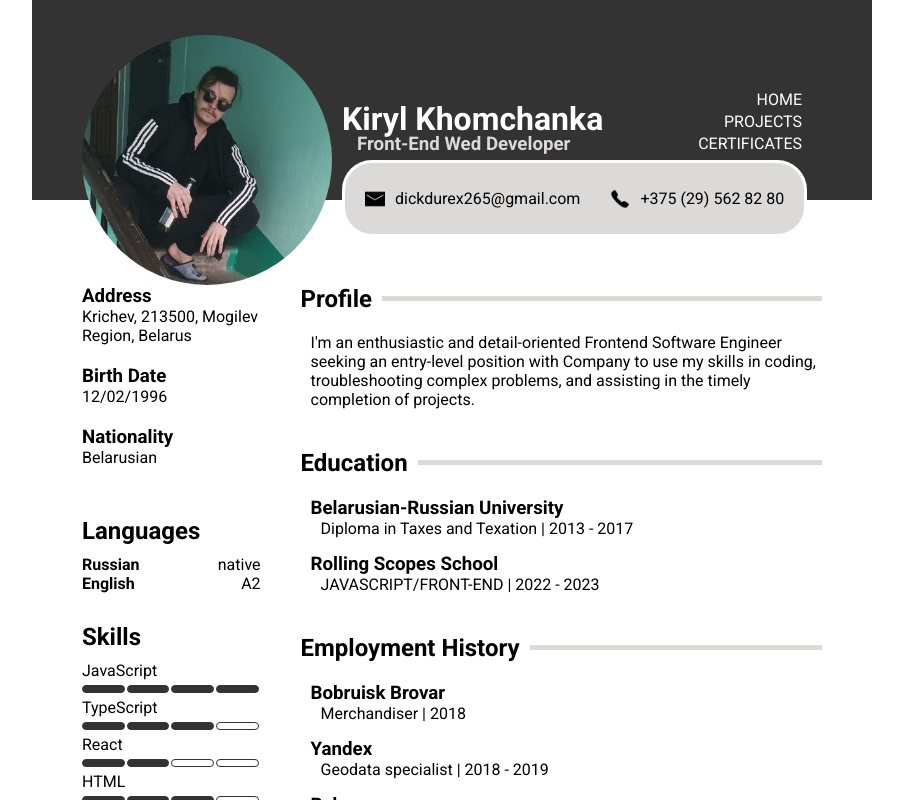
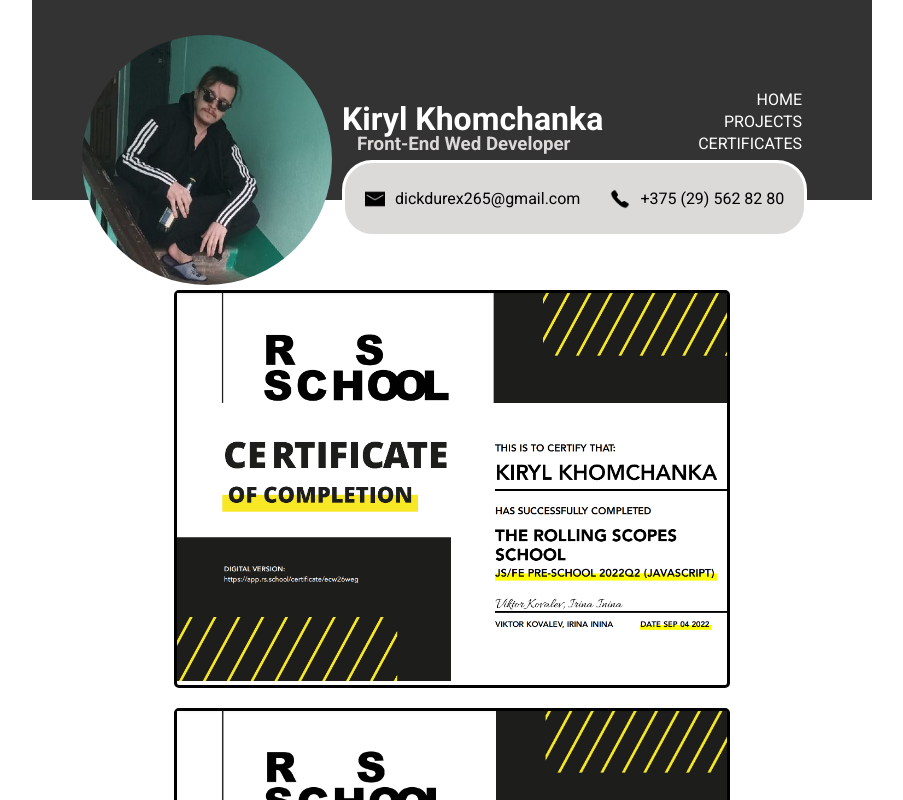
Before and after one commit to lickoneyou/CV, a React (Create React App) app in the folder cv/: page /Certificates in a window 1280 px wide. Shown: the top 800 px of the page, without its empty margins (188-1091 px from the left). Built offline with nearby package versions, Linux system fonts and the light colour scheme; the HTML template or start-up script is replaced by a standard one.

Commit message:
add certificates page

```diff
--- a/cv/src/App.css
+++ b/cv/src/App.css
@@ -8,3 +8,14 @@
   grid-template-rows: 200px 1fr 50px;
   grid-template-columns: 0.8fr 2fr;
 }
+
+.otherApp {
+  display: grid;
+  grid-template-areas:
+    'header header'
+    'main main'
+    'footer footer';
+  column-gap: 40px;
+  grid-template-rows: 200px 1fr 50px;
+  grid-template-columns: 0.8fr 2fr;
+}
--- a/cv/src/App.js
+++ b/cv/src/App.js
@@ -1,16 +1,37 @@
 import './App.css'
+import { BrowserRouter as Router, Route, Routes, Link } from 'react-router-dom'
 import Header from './Components/Header/Header'
 import Aside from './Components/Aside/Aside'
 import Main from './Components/Main/Main'
+import MainCertificates from './Components/Main/MainCertificates/MainCertificates'
+import MainProjects from './Components/Main/MainProjects/MainProjects'
 import Footer from './Components/Footer/Footer'
+import { useState } from 'react'
+
+window.addEventListener('hashchange', function () {
+  console.log('location changed!')
+})
 
 function App() {
-  return <div className="App">
-  <Header />
-  <Aside />
-  <Main />
-  <Footer />
-  </div>
+  const [state, setState] = useState('App')
+  return (
+    <>
+      <div className={state}>
+        <Header />
+        <Router>
+          <Routes>
+            <Route path="/" element={[<Main />, <Aside />]} />
+            <Route path="/Projects" element={<MainProjects st={setState} />} />
+            <Route
+              path="/Certificates"
+              element={<MainCertificates st={setState} />}
+            />
+          </Routes>
+        </Router>
+        <Footer />
+      </div>
+    </>
+  )
 }
 
 export default App
--- a/cv/src/Components/Main/MainCertificates/MainCertificates.jsx
+++ b/cv/src/Components/Main/MainCertificates/MainCertificates.jsx
@@ -26,8 +26,22 @@ const certificates = [
   },
 ]
 
-const MainCertificates = () => {
-  return <div>MainCertificates</div>
+const MainCertificates = (props) => {
+  props.st('otherApp')
+  return (
+    <main className={styles.MainCertificates}>
+      {certificates.map((el) => {
+        return (
+          <div className={styles.certificateWrapper} key={el.title}>
+            <a className={styles.aaa} href={el.link}>
+              <img src={el.img} alt={el.title} />
+              <span className={styles.img__mask}><b className={styles.title}>{el.title}</b></span>
+            </a>
+          </div>
+        )
+      })}
+    </main>
+  )
 }
 
 export default MainCertificates
--- a/cv/src/Components/Main/MainCertificates/MainCertificates.module.css
+++ b/cv/src/Components/Main/MainCertificates/MainCertificates.module.css
@@ -0,0 +1,51 @@
+.certificateWrapper img {
+  max-width: 550px;
+}
+
+.certificateWrapper {
+  border: 3px solid black;
+  margin-bottom: 20px;
+  border-radius: 5px;
+}
+
+.MainCertificates {
+  display: flex;
+  flex-direction: column;
+  align-items: center;
+  padding-top: 90px;
+  padding-left: 50px;
+  margin-bottom: 20px;
+}
+
+.img__mask{
+  transition: all 700ms ease;
+}
+
+.certificateWrapper {
+  display: block;
+  position: relative;
+}
+
+.img__mask {
+  position: absolute;
+  top: 0;
+  left: 0;
+  right: 0;
+  bottom: 0;
+  background: rgba(0, 0, 0, 0.5);
+  opacity: 0;
+  display: flex;
+  align-items: center;
+  padding: 20px;
+}
+
+.img__mask:hover {
+  opacity: 1;
+}
+
+.title{
+  width: 100%;
+  z-index: 1;
+  color: white;
+  text-align: center;
+}
--- a/cv/src/Components/Main/MainProjects/MainProjects.jsx
+++ b/cv/src/Components/Main/MainProjects/MainProjects.jsx
@@ -19,7 +19,8 @@ const projects = [
   },
 ]
 
-const MainProjects = () => {
+const MainProjects = (props) => {
+  props.st('otherApp')
   return <div>MainProjects</div>
 }
 
```
Also changed, not shown: cv/public/images/certificates/preRS.png, 1 other file (tests, documents, lock files or other folders).
